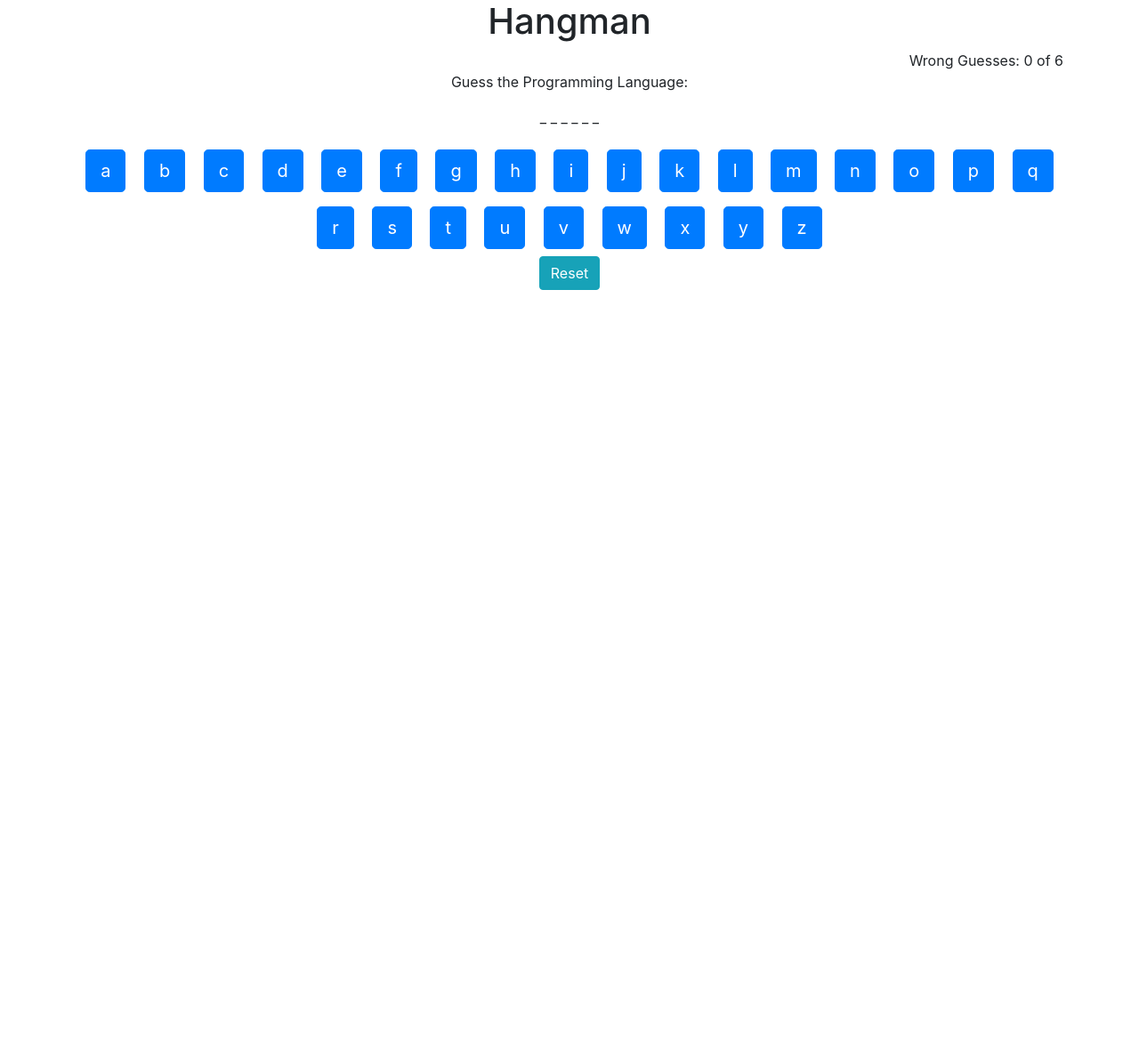
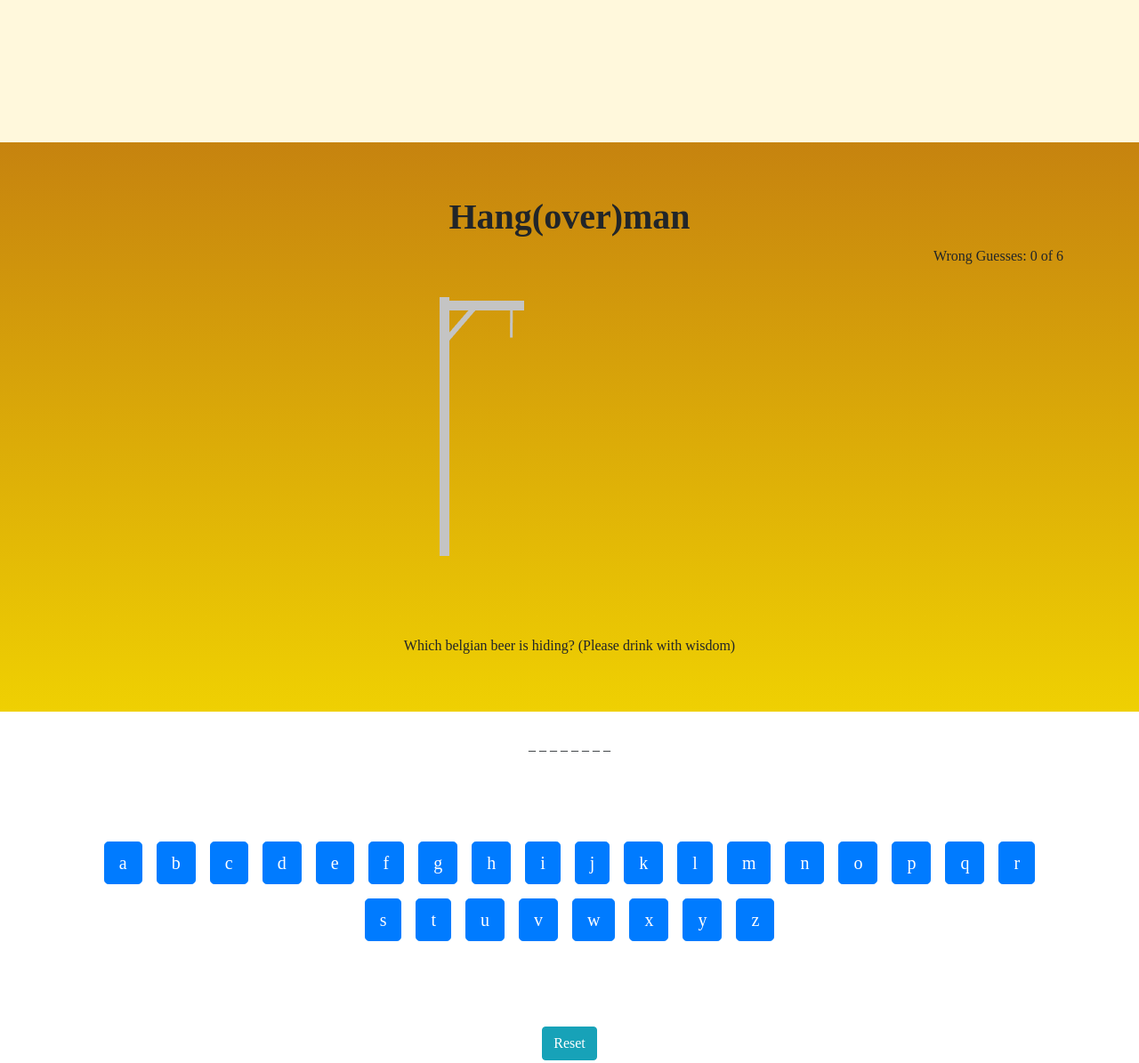
Before and after one commit to jcruz97/Hangman-JS, a plain HTML site: page index.html in a window 1280 px wide. Shown: the whole page at 89% size. Before the commit the page ends 800 px from the top, so only its background shows below. Drawn offline with nearby package versions, Linux system fonts and the light colour scheme; a web font is replaced by a local one.

Commit message:
last commit b4b

```diff
--- /dev/null
+++ b/assets/CSS/style.css
@@ -0,0 +1,29 @@
+@import url(//db.onlinewebfonts.com/c/9953a2e67943cbfc522cf18c03367b87?family=tintin);
+
+html {
+    height: 100%;
+}
+
+body{
+    font-family: "tintin";
+    background: linear-gradient(to bottom, #bc7012 0%,#efd002 100%);
+    background-repeat: no-repeat;
+    background-size: cover;
+    height: 100%;
+    font-weight: 500;
+}
+
+h1{
+    font-weight: 900;
+    margin-top: 1.5em;
+}
+
+.float{
+    background-color: cornsilk;
+    width: 100%;
+    height: 20%;
+}
+
+.spacing{
+    margin-top: 5.5em;
+}
--- /dev/null
+++ b/assets/javascript/beer_list.js
@@ -0,0 +1,29 @@
+let belgian_beer = [ //This is the list used to make the word to guess
+	"kasteel",
+	"jupiler",
+	"carapils",
+	"orval",
+	"bush",
+	"leffe",
+	"karmeliet",
+	"pecheresse",
+	"ciney",
+	"kwak",
+	"liefmans",
+	"chimay",
+	"achel",
+    "binchoise",
+    "chouffe",
+    "caracole",
+    "curtius",
+    "delirium",
+    "duvel",
+    "grisette",
+    "maes",
+    "piedboeuf",
+    "stella",
+    "affligem"
+]
+
+//Beers are stocked here for freshness of course^^
+//Just kidding, it's to save space in the main script
--- a/assets/javascript/hangman.js
+++ b/assets/javascript/hangman.js
@@ -1,43 +1,14 @@
-var programming_languages = [
-	"python",
-	"javascript",
-	"mongodb",
-	"json",
-	"java",
-	"html",
-	"css",
-	"c",
-	"csharp",
-	"golang",
-	"kotlin",
-	"php",
-	"sql",
-	"ruby"
-]
+//This file contains every principal functions needed for the game
 
+//A bunch of variables to begin softly
 let answer = '';
-let maxWrong = 6;
+let maxTries = 6;
 let mistakes = 0;
 let guessed = [];
 let wordStatus = null;
 
 function randomWord() {
-  answer = programming_languages[Math.floor(Math.random() * programming_languages.length)];
-}
-
-function generateButtons() {
-  let buttonsHTML = 'abcdefghijklmnopqrstuvwxyz'.split('').map(letter =>
-    `
-      <button
-        class="btn btn-lg btn-primary m-2"
-        id='` + letter + `'
-        onClick="handleGuess('` + letter + `')"
-      >
-        ` + letter + `
-      </button>
-    `).join('');
-
-  document.getElementById('keyboard').innerHTML = buttonsHTML;
+  answer = belgian_beer[Math.floor(Math.random() * belgian_beer.length)];
 }
 
 function handleGuess(chosenLetter) {
@@ -56,7 +27,7 @@
 }
 
 function updateHangmanPicture() {
-  document.getElementById('hangmanPic').src = './images/' + mistakes + '.jpg';
+  document.getElementById('hangmanPic').src = './assets/images/' + mistakes + '.jpg';
 }
 
 function checkIfGameWon() {
@@ -66,9 +37,9 @@
 }
 
 function checkIfGameLost() {
-  if (mistakes === maxWrong) {
+  if (mistakes === maxTries) {
     document.getElementById('wordSpotlight').innerHTML = 'The answer was: ' + answer;
-    document.getElementById('keyboard').innerHTML = 'You Lost!!!';
+    document.getElementById('keyboard').innerHTML = "You shouldn"+"'"+"t have another beer...";
   }
 }
 
@@ -85,16 +56,16 @@
 function reset() {
   mistakes = 0;
   guessed = [];
-  document.getElementById('hangmanPic').src = './images/0.jpg';
+  document.getElementById('hangmanPic').src = './assets/images/0.jpg';
 
   randomWord();
   guessedWord();
   updateMistakes();
-  generateButtons();
+  letterButtons();
 }
 
-document.getElementById('maxWrong').innerHTML = maxWrong;
+document.getElementById('maxWrong').innerHTML = maxTries;
 
 randomWord();
-generateButtons();
+letterButtons();
 guessedWord();
--- /dev/null
+++ b/assets/javascript/initiate.js
@@ -0,0 +1,8 @@
+function letterButtons() {
+    let buttonsHTML = 'abcdefghijklmnopqrstuvwxyz'.split('').map(letter =>
+      `<button class="btn btn-lg btn-primary m-2" id='`+ letter +`' onClick="handleGuess('`+ letter +`')"> ` + letter + `</button>`).join('');
+
+    document.getElementById('keyboard').innerHTML = buttonsHTML;
+}
+
+//This function permits the keyboard to be generated for every letter of the alphabet
--- a/index.html
+++ b/index.html
@@ -3,26 +3,36 @@
 <head>
   <meta charset="UTF-8">
   <meta name="viewport" content="width=device-width, initial-scale=1.0">
-  <meta http-equiv="X-UA-Compatible" content="ie=edge">
 
-  <!-- Bootstrap CDN (CSS)-->
   <link rel="stylesheet" href="https://stackpath.bootstrapcdn.com/bootstrap/4.4.1/css/bootstrap.min.css">
+  <link rel="stylesheet" href="./assets/CSS/style.css">
+  <link rel="icon" type="image/png" href="https://img.icons8.com/plasticine/100/000000/beer.png"/ size="60x60">
 
   <title>Hangman</title>
 </head>
 <body>
-<div class="container">
-  <h1 class="text-center">Hangman</h1>
-  <div class="float-right">Wrong Guesses: <span id='mistakes'>0</span> of <span id='maxWrong'></span></div>
-  <div class="text-center">
-    <img id='hangmanPic' src="./images/0.jpg" alt="">
-    <p>Guess the Programming Language:</p>
-    <p id="wordSpotlight">The word to be guessed goes here</p>
-    <div id="keyboard"></div>
-    <button class="btn btn-info" onClick="reset()">Reset</button>
+
+  <div class="float"></div> <!--This division will just make the bubbles on the top of the "beer" styled background-->
+
+  <div class="container"> <!--All the game is ocntained into this part, it's a simple website but it works!-->
+
+    <h1 class="text-center">Hang(over)man</h1>
+
+    <div class="float-right">Wrong Guesses: <span id='mistakes'>0</span> of <span id='maxWrong'></span></div>
+
+    <div class="text-center">
+      <img id='hangmanPic' src="./assets/images/0.jpg" alt="If you see this contact the page owner please">
+      <p class="spacing">Which belgian beer is hiding? (Please drink with wisdom)</p>
+      <p id="wordSpotlight" class="spacing"></p>
+      <div id="keyboard" class="spacing"></div>
+      <button class="btn btn-info spacing" style="margin-bottom: 5em;" onClick="reset()">Reset</button>
+    </div>
+
   </div>
-</div>
 
-<script src='/assets/javascript/hangman.js'></script>
+  <script src="./assets/javascript/beer_list.js"></script>
+  <script src="assets/javascript/initiate.js"></script>
+  <script src="./assets/javascript/hangman.js"></script>
+
 </body>
 </html>
```
Also changed, not shown: 1 other file.
